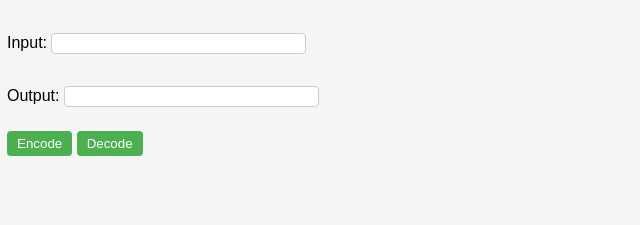
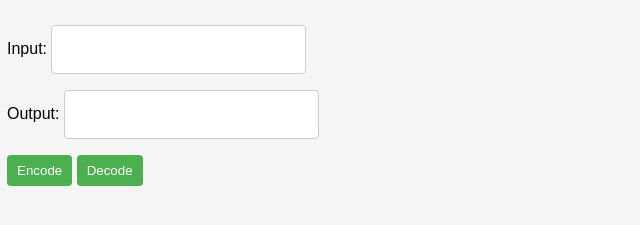
Before and after one commit to MajesticWafer/cipher, a plain HTML site: page cipher1.html in a window 1280 px wide. Shown: the part 51-276 px from the top of the page, without its empty margins (0-640 px from the left). Drawn offline with Linux system fonts and the light colour scheme.

Commit message:
Update styles.css

```diff
--- a/styles.css
+++ b/styles.css
@@ -7,8 +7,8 @@ body {
 
 input[type="text"], input[type="email"], input[type="password"], input[type="number"], input[type="date"], input[type="tel"], input[type="url"], textarea, select {
   width: 20%;
-  padding: 2px;
-  margin: 16px 0;
+  padding: 16px;
+  margin: 8px 0;
   box-sizing: border-box;
   border: 1px solid #ccc;
   border-radius: 4px;
@@ -23,7 +23,7 @@ button {
   left: 7px;
   background-color: #4CAF50;
   color: white;
-  padding: 5px 10px;
+  padding: 8px 10px;
   margin: 8px 0;
   border: none;
   border-radius: 4px;
```
